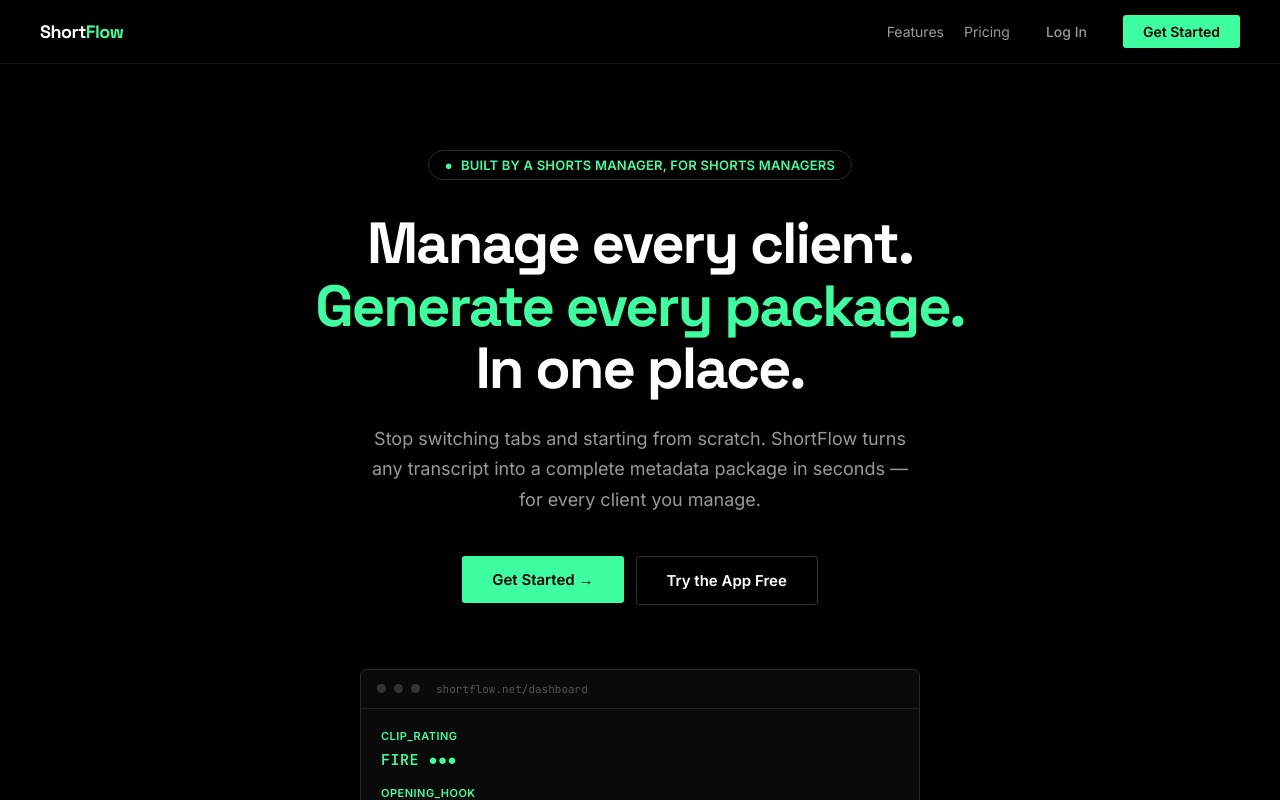
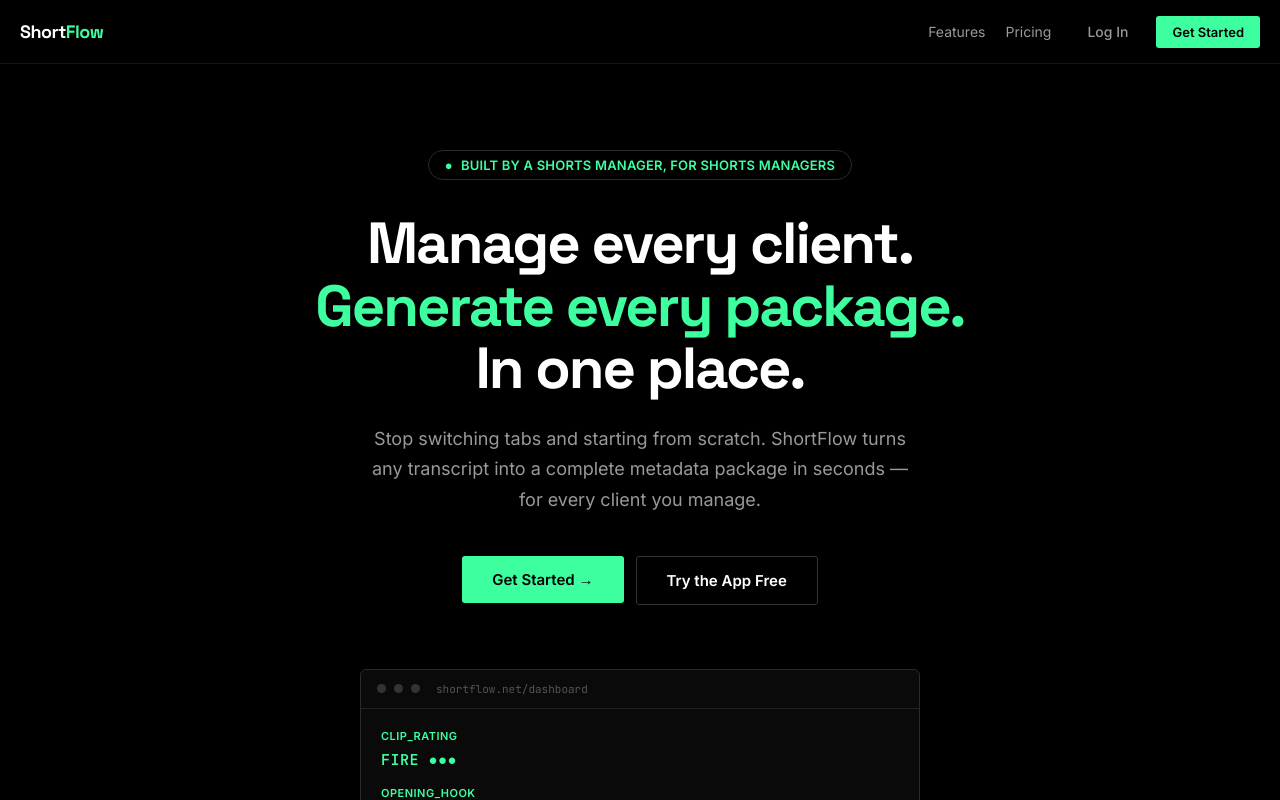
Before and after one commit to azougho-coder/ShortFlow, a Next.js app: page / in a window 1280 px wide. Shown: the top 800 px of the page. Built offline with nearby package versions, Linux system fonts and the light colour scheme; no server answers.

Commit message:
Update index.js

```diff
--- a/pages/index.js
+++ b/pages/index.js
@@ -105,13 +105,13 @@
         }
       `}</style>
 
-      <nav style={{position:"fixed",top:0,left:0,right:0,zIndex:100,background:"rgba(0,0,0,.85)",backdropFilter:"blur(12px)",borderBottom:"1px solid #161616",padding:"0 40px",height:64,display:"flex",alignItems:"center",justifyContent:"space-between"}}>
+      <nav style={{position:"fixed",top:0,left:0,right:0,zIndex:100,background:"rgba(0,0,0,.85)",backdropFilter:"blur(12px)",borderBottom:"1px solid #161616",padding:"0 20px",height:64,display:"flex",alignItems:"center",justifyContent:"space-between"}}>
         <div className="disp" style={{fontSize:18,fontWeight:700,letterSpacing:"-.5px"}}>Short<span style={{color:"#3EFFA0"}}>Flow</span></div>
-        <div className="nl" style={{display:"flex",gap:20,alignItems:"center"}}>
-          <a href="#features" style={{color:"#999",fontSize:14,textDecoration:"none"}}>Features</a>
-          <a href="#pricing" style={{color:"#999",fontSize:14,textDecoration:"none"}}>Pricing</a>
+        <div style={{display:"flex",gap:12,alignItems:"center"}}>
+          <a href="#features" className="nl" style={{color:"#999",fontSize:14,textDecoration:"none",marginRight:8}}>Features</a>
+          <a href="#pricing" className="nl" style={{color:"#999",fontSize:14,textDecoration:"none",marginRight:8}}>Pricing</a>
           <button onClick={()=>router.push("/dashboard")} className="login-btn">Log In</button>
-          <button onClick={()=>router.push("/dashboard")} className="cta" style={{padding:"8px 20px",fontSize:14}}>Get Started</button>
+          <button onClick={()=>router.push("/dashboard")} className="cta" style={{padding:"8px 16px",fontSize:13}}>Get Started</button>
         </div>
       </nav>
 
```
